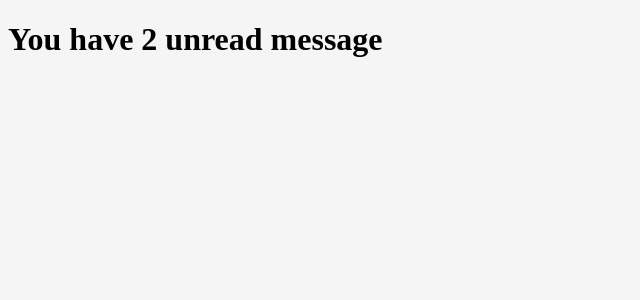
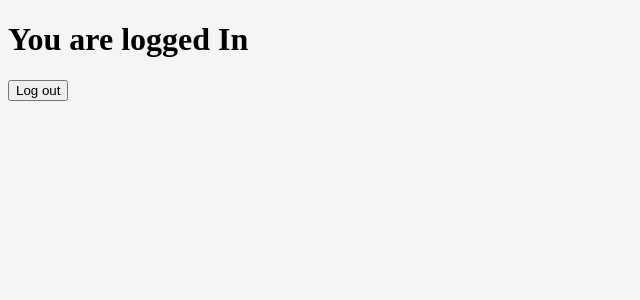
Before and after one commit to findashu/react-app, a React (Create React App) app: page / in a window 1280 px wide. Shown: the top 300 px of the page, without its empty margins (0-640 px from the left). Built offline with nearby package versions, Linux system fonts and the light colour scheme.

Commit message:
completed exercise

```diff
--- a/src/App.js
+++ b/src/App.js
@@ -1,23 +1,30 @@
 import React from "react";
+import LogStatus from "./components/LogStatus"
 
 class App extends React.Component {
     constructor() {
         super();
         this.state = {
-            unreadMessage:["a","a"]
+            isLoggedIn:true
         }
+        this.handleStatus = this.handleStatus.bind(this)
+    }
+
+    handleStatus = function () {
+        this.setState(prevState => {
+            return {
+                isLoggedIn :!prevState.isLoggedIn
+            }
+        })
     }
 
     render() {
+        let buttonText = this.state.isLoggedIn ? 'Log out' : 'Log In'
+        return (
 
-
-        return (
-            // using and operator for conditional rendering
             <div>
-            {
-                this.state.unreadMessage.length > 0 &&
-                <h1> You have {this.state.unreadMessage.length} unread message</h1>
-            }
+                <LogStatus status = {this.state.isLoggedIn} />
+                <button onClick={this.handleStatus}>{buttonText}</button>
            </div>
         )
     }
--- /dev/null
+++ b/src/components/LogStatus.js
@@ -0,0 +1,12 @@
+import React from "react";
+
+function LoggedInStatus(props) {
+    if(props.status){
+        return <h1>You are logged In</h1>
+    }else {
+        return <h1>You are logged Out</h1>
+    }
+
+}
+
+export default LoggedInStatus;
```
Also changed, not shown: src/components/Conditional.js (deleted, +0 -29 lines).
